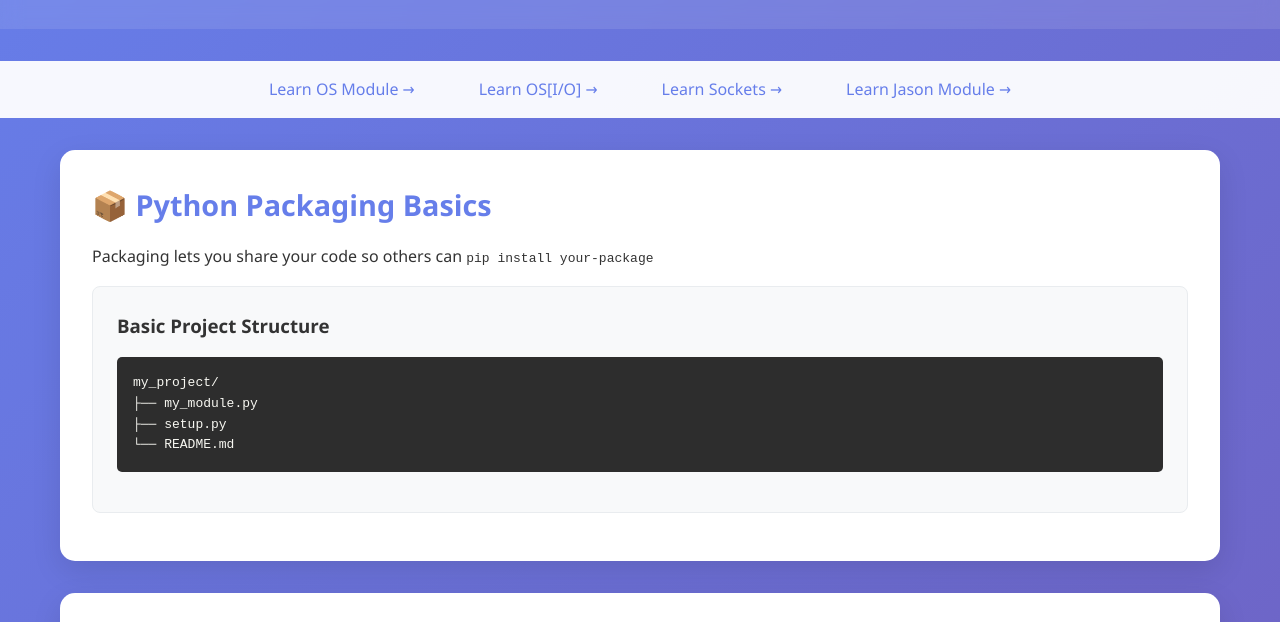
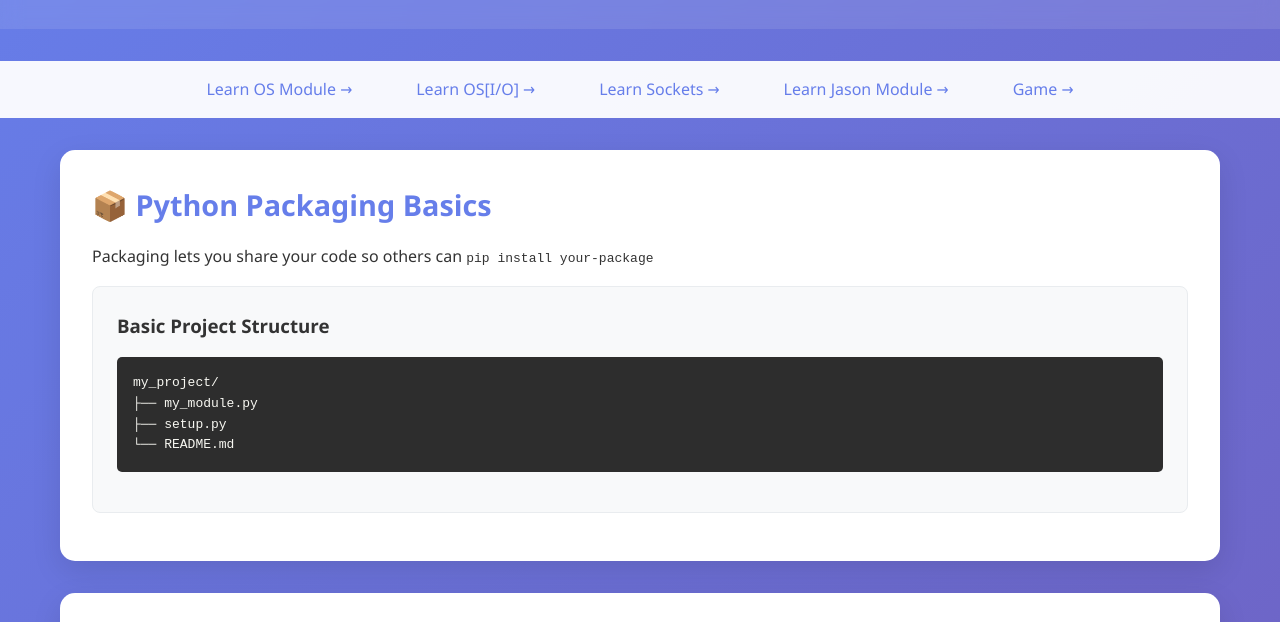
Before and after one commit to Nassim-py/Python_learning-, a plain HTML site: page index.html in a window 1280 px wide. Shown: the part 133-755 px from the top of the page. Drawn offline with Linux system fonts and the light colour scheme.

Commit message:
Update index.html

```diff
--- a/index.html
+++ b/index.html
@@ -22,6 +22,7 @@
                 <li><a href="file-io.html">Learn OS[I/O] →</a></li>
                 <li><a href="sockets_module.html">Learn Sockets →</a></li>
                 <li><a href="jason-data.html">Learn Jason Module →</a></li>
+                <li><a href="Cadillacs_Dinosaurs.html">Game →</a></li>
             </ul>
         </div>
     </nav>
```
